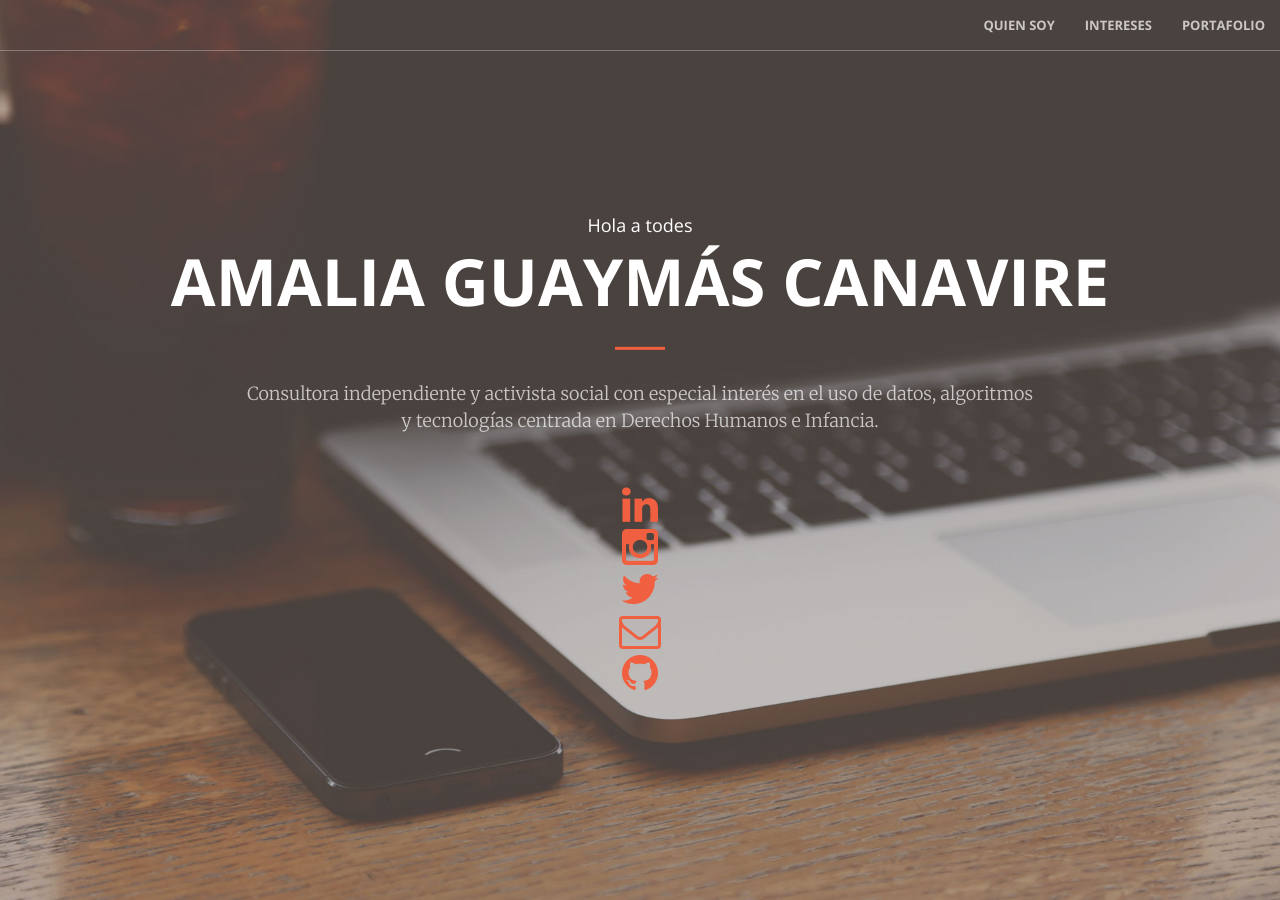
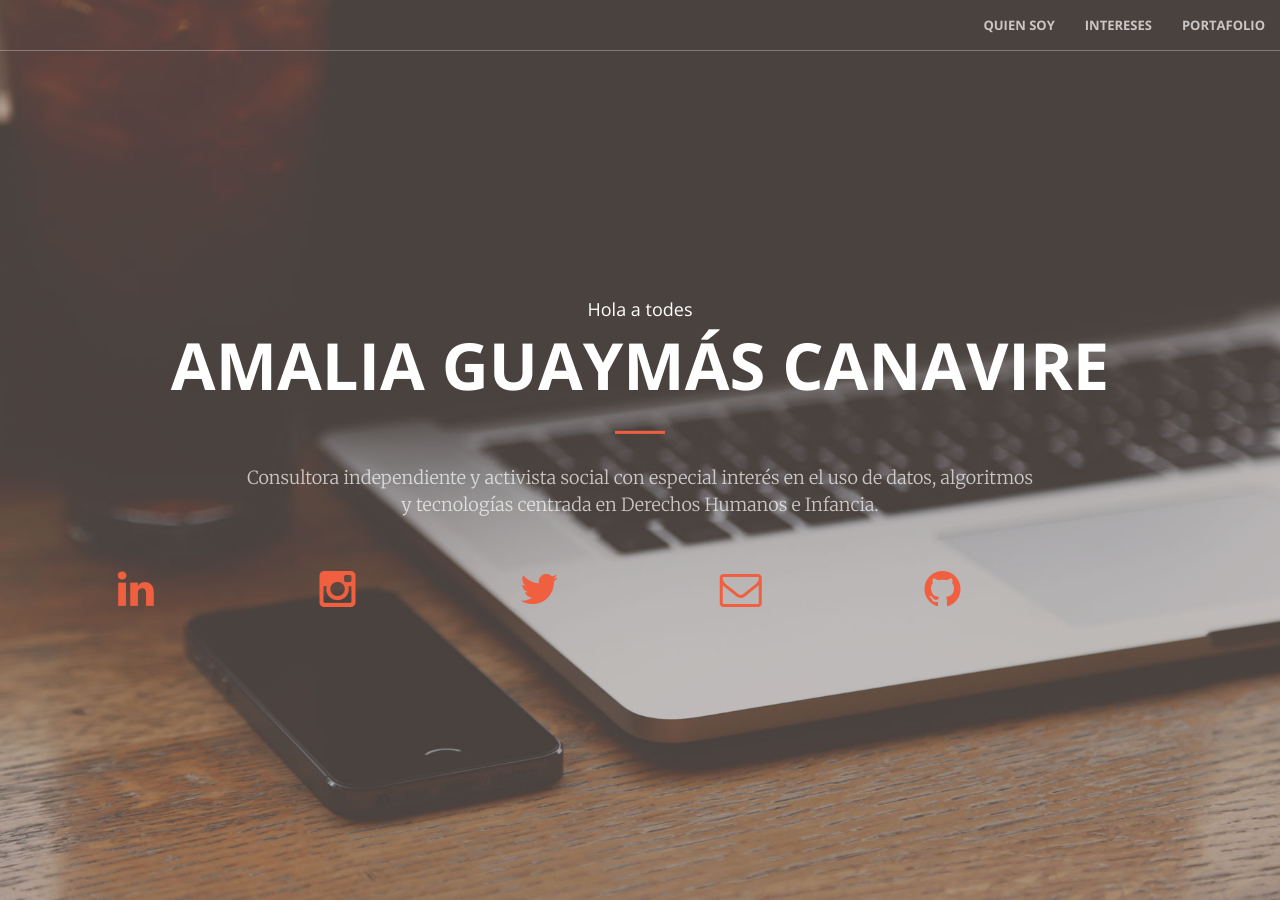
Before and after one commit to AmaliaGuaymasCanavire/amaliaguaymascanavire.github.io, a Jekyll site: the page built from index.html, in a window 1280 px wide and 900 px high. Built offline with Jekyll 4.4.1, drawn with Linux system fonts in a browser that asks for light colours.

Commit message:
template

```diff
--- a/_includes/header.html
+++ b/_includes/header.html
@@ -8,29 +8,29 @@
 
         </div>
 		<div class="row">
-				<div class="text-center">
+				<div class="col-lg-2 text-center">
 					<a href="https://www.linkedin.com/in/{{ site.linkedin_username }}">
 						<i class="fa fa-linkedin fa-3x wow bounceIn" data-wow-delay=".1s"></i>
 
 					</a>
 				</div>
 
-				<div class="text-center">
+				<div class="col-lg-2  text-center">
 					<a href="https://www.instagram.com/{{ site.ig_username }}">
 						<i class="fa fa-instagram fa-3x wow bounceIn" data-wow-delay=".1s"></i>
 					</a>
 				</div>
- 				<div class="text-center">
+ 				<div class="col-lg-2  text-center">
 					<a href="https://twitter.com/{{ site.twitter_username }}">
 						<i class="fa fa-twitter fa-3x wow bounceIn" data-wow-delay=".1s"></i>
 					</a>
 				</div>
-				<div class="text-center">
+				<div class="col-lg-2  text-center">
 					<a href="mailto:{{ site.email }}">
 					<i class="fa fa-envelope-o fa-3x wow bounceIn" data-wow-delay=".1s"></i>
 					</a>
 				</div>
-				<div class="text-center">
+				<div class="col-lg-2 text-center">
 					<a href="https://github.com/{{ site.github_username }}">
 					<i class="fa fa-github fa-3x wow bounceIn" data-wow-delay=".1s"></i>
 					</a>
```
